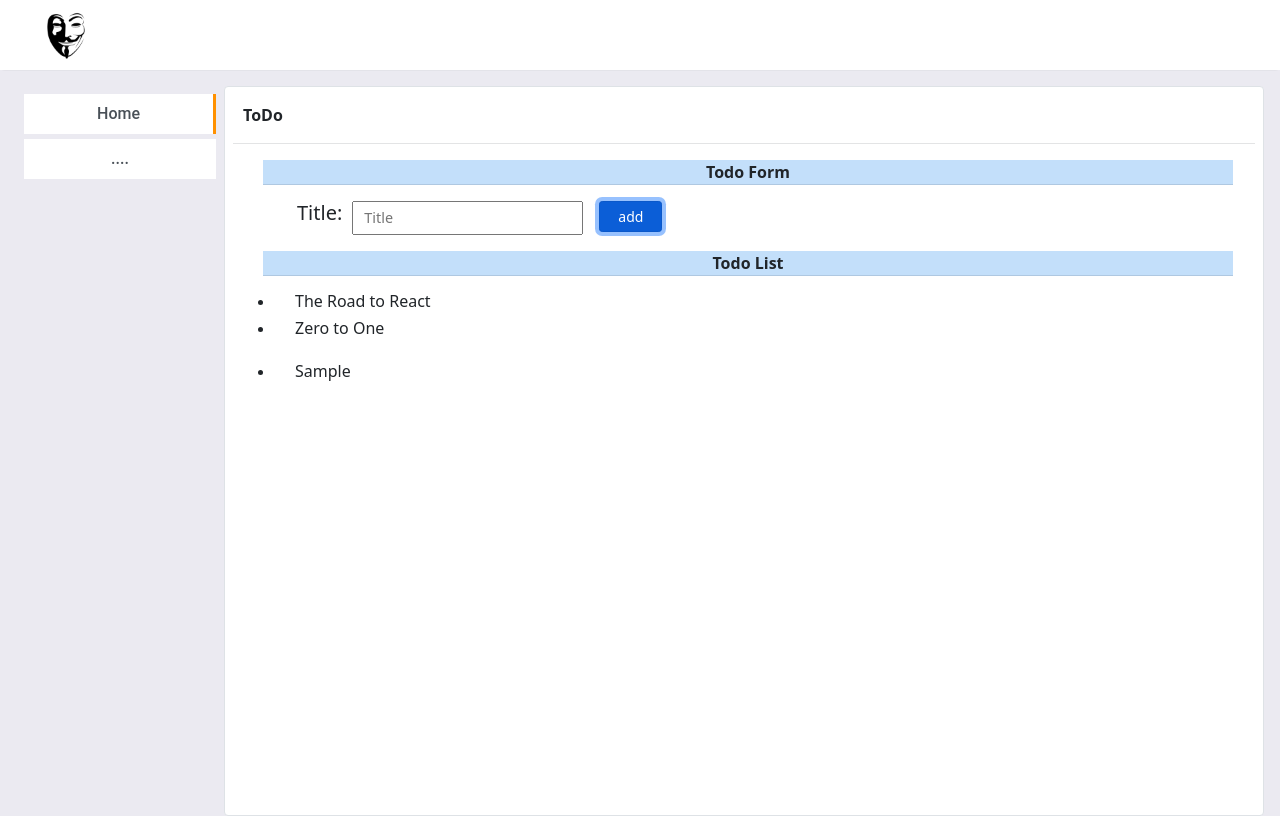
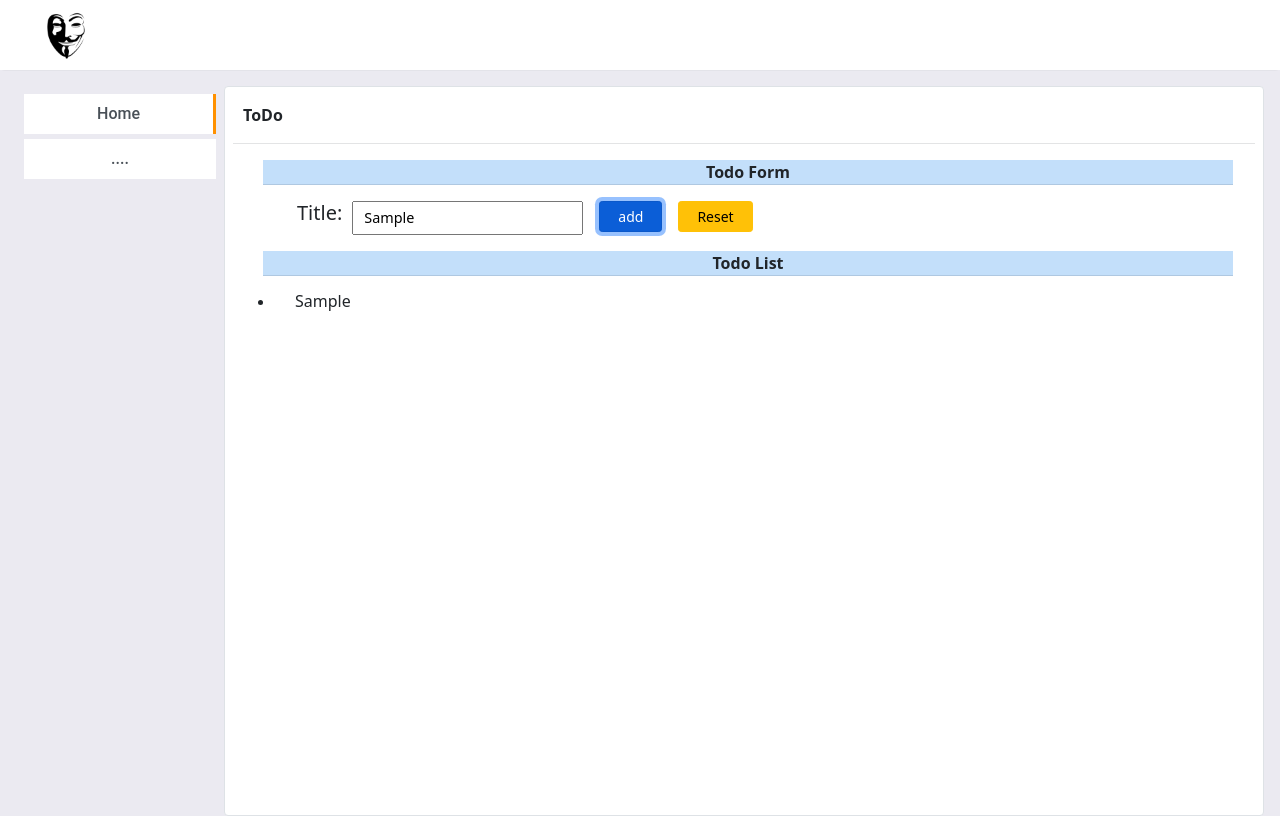
Before and after one commit to ehsanmujadidi/Assignments, a React (Create React App) app: page / in a window 1280 px wide. Both pictures are taken after typing "Sample" into the empty fields and a click on the button "add". Built offline with nearby package versions, Linux system fonts and the light colour scheme.

Commit message:
Changes of Assignment 1.4

```diff
--- a/src/AddTodoForm.js
+++ b/src/AddTodoForm.js
@@ -1,13 +1,20 @@
 import React from 'react';
+import { useState } from "react";
 
 {/* Add Form component */}
 function AddTodoForm(props) {
+    {/** 5. Create new state */}
+    const [todoTitle, setTodoTitle] = useState("");
+
+    const handleTitleChange = (event) => {
+        const newTodoTitle = event.target.value;
+        //props.onAddTodo(newTodoTitle);
+    }
 
     const handleAddTodo = (event) => {
         event.preventDefault();
-        const todoTitle = event.target.todoTitle.value;
-        props.onAddTodo(todoTitle);
-        event.target.todoTitle.value = '';
+        const newTodoTitle = event.target.todoTitle.value;
+        props.addTodo(newTodoTitle)
     }
 
     return (
@@ -17,8 +24,12 @@ function AddTodoForm(props) {
             </div>
             <form className='mt-3' onSubmit={handleAddTodo}>
                 <label htmlFor='todoTitle' className='h5'>Title: </label>
-                <input type="text" name="todoTitle" id='todoTitle' placeholder="Title" className='py-1'/>
+
+                {/** 6. Set todoTitle as a value and call function on onChange event */}
+                <input type="text" name="todoTitle" id='todoTitle' placeholder="Title" className='py-1' value={props.todoTitle} onChange={handleTitleChange} />
+
                 <button type="submit" className='btn btn-sm btn-primary mx-3'><i className="bi bi-plus-square-fill"></i> add</button>
+                <button type="reset" className='btn btn-sm btn-warning'><i className="bi bi-plus-square-fill"></i> Reset</button>
             </form>
         </div>
     )
--- a/src/App.css
+++ b/src/App.css
@@ -68,3 +68,7 @@ body{
 .box-shadow-custom{
   box-shadow: 0 2px 2px -3px grey !important;
 }
+
+.list-custom{
+  list-style-type: none !important;
+}
--- a/src/App.js
+++ b/src/App.js
@@ -8,11 +8,17 @@ import AddTodoForm from './AddTodoForm';
 
 {/* App component */}
 function App() {
-  const [newTodo, setNewTodo] = useState("");
+  {/** 1. Create New State */}
+  const [todoList, setTodoList] = useState([]);
 
   const onAddTodo = (value) => {
-    if(value!='')
-      setNewTodo(value)
+    var newTodoList = [{title : value, objectId: Date.now()}]
+    setTodoList(newTodoList)
+  };
+
+  const addTodo = (value) => {
+    var newTodoList = [{title : value, objectId: Date.now()}]
+    setTodoList([...todoList, ...newTodoList])
   };
 
   return (
@@ -25,13 +31,9 @@ function App() {
             <div className="col-10 col-xl-10 col-md-10 col-sm-12 content border p-2 py-3 card">
               <div className='sub-header'><span className="pb-3">ToDo</span></div>
               <div className="main-content p-3">
-                <AddTodoForm onAddTodo={onAddTodo} />
-                <TodoList />
-                <div className='row col-12 col-xl-12 col-lg-12 col-md-12 col-sm-12 mx-3'>
-                  <ul className='list-group list-group-flush mt-3'>
-                    <li><p className='h6'>{newTodo}</p></li>
-                  </ul>
-                </div>
+                <AddTodoForm addTodo={addTodo} />
+                {/** 2. Pass state as a props */}
+                <TodoList todoList={todoList} />
               </div>
             </div>
           </div>
--- a/src/TodoList.js
+++ b/src/TodoList.js
@@ -20,7 +20,9 @@ const todoList = [
 ]
 
 {/* TodoList Component */}
-export default function TodoList() {
+
+{/** 3. Add props */}
+export default function TodoList(props) {
     return (
         <div className='row col-12 col-xl-12 col-lg-12 col-md-12 col-sm-12 mt-3 mx-3'>
             <div className='row col-12 col-xl-12 col-lg-12 col-md-12 col-sm-12 sub-header' style={{background: "#0879ea3d"}}>
@@ -28,10 +30,13 @@ export default function TodoList() {
             </div>
             <ul className='list-group list-group-flush mt-3'>
                 {
-                    todoList.map((item) => {
-                        return (
-                            TodoListItem(item)
-                        );
+                    // 4. Get todoList from props
+                    props.todoList.map((item) => {
+
+                            return (
+                                TodoListItem(item)
+                            );
+
                     })
                 }
             </ul>
--- a/src/TodoListItem.js
+++ b/src/TodoListItem.js
@@ -1,9 +1,11 @@
 import React from 'react';
 
 export default function TodoListItem(props) {
-    return (
-        <li key={props.objectId}>
-            <span className='h6'>{props.title}</span>
-        </li>
-    )
+    if(props.title !== ""){
+        return (
+            <li key={props.objectId}>
+                <span className='h6'>{props.title}</span>
+            </li>
+        )
+    }
 }
```
